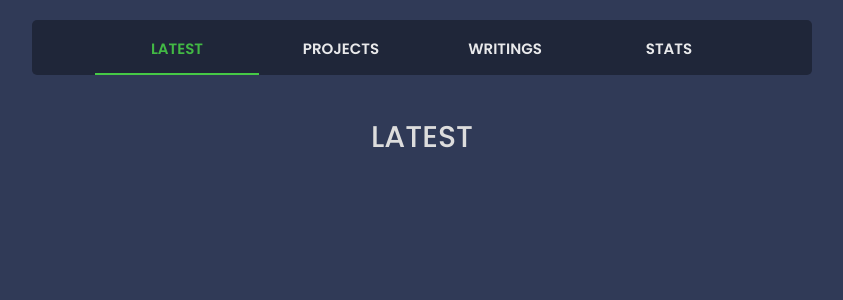
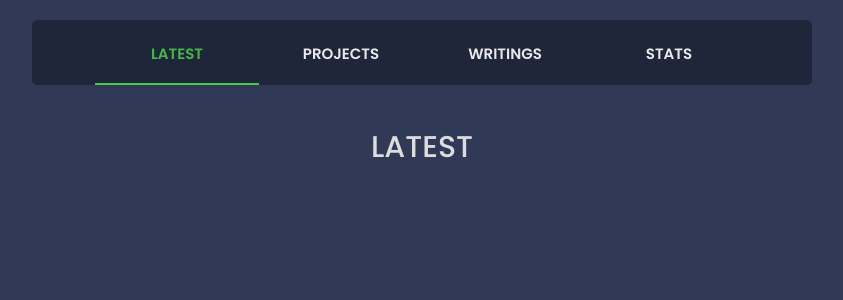
Before and after one commit to gass-git/gass-git.github.io, a React (Create React App) app: page /latest in a window 1280 px wide. Shown: the top 300 px of the page, without its empty margins (218-1061 px from the left). Built offline with nearby package versions, Linux system fonts and the light colour scheme; no server answers.

Commit message:
Increased the height of the navbar by 10 pixels

```diff
--- a/src/components/navbar/styles.module.css
+++ b/src/components/navbar/styles.module.css
@@ -17,7 +17,7 @@
   display: flex;
   justify-content: center;
   border-radius: 5px;
-  height: 55px;
+  height: 65px;
   max-width: 780px;
   background-color: rgba(0, 0, 0, 0.35);
 }
@@ -38,8 +38,8 @@
 .movable_container>div {
   position: relative;
   overflow: hidden;
-  height: 38px;
-  padding-top: 17px;
+  height: 43px;
+  padding-top: 22px;
   text-align: center;
   font-family: 'Poppins', sans-serif;
   font-size: 15px;
```
